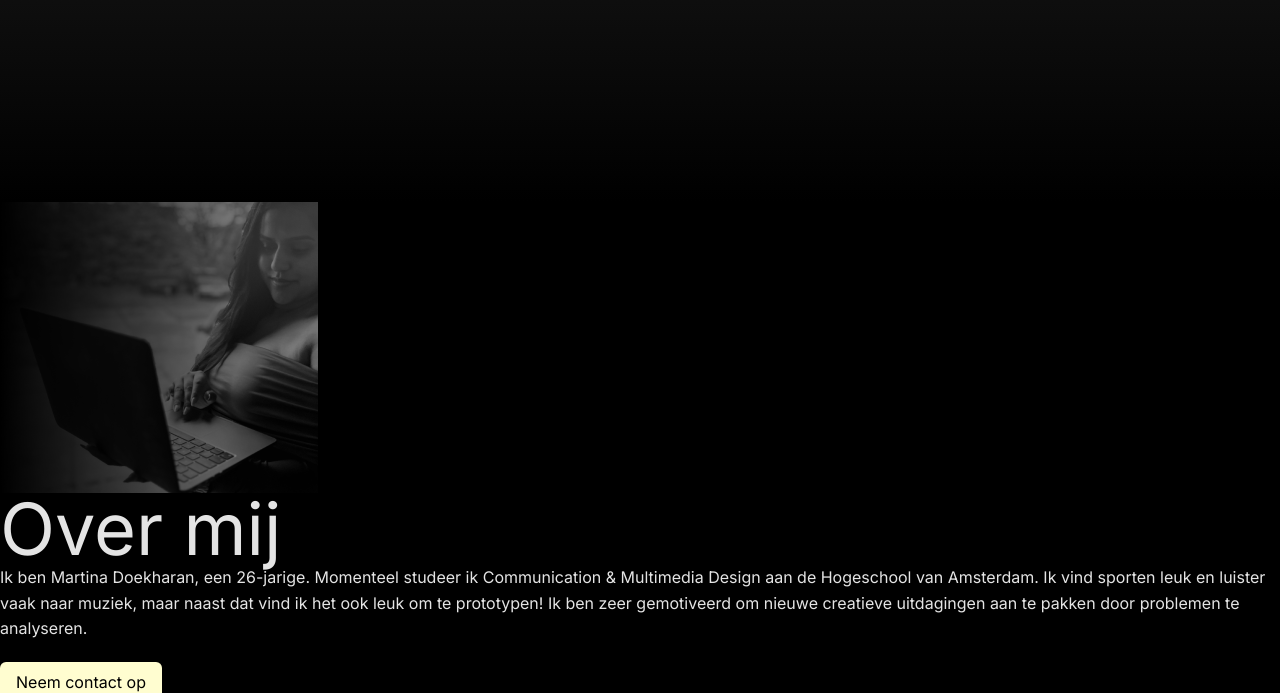
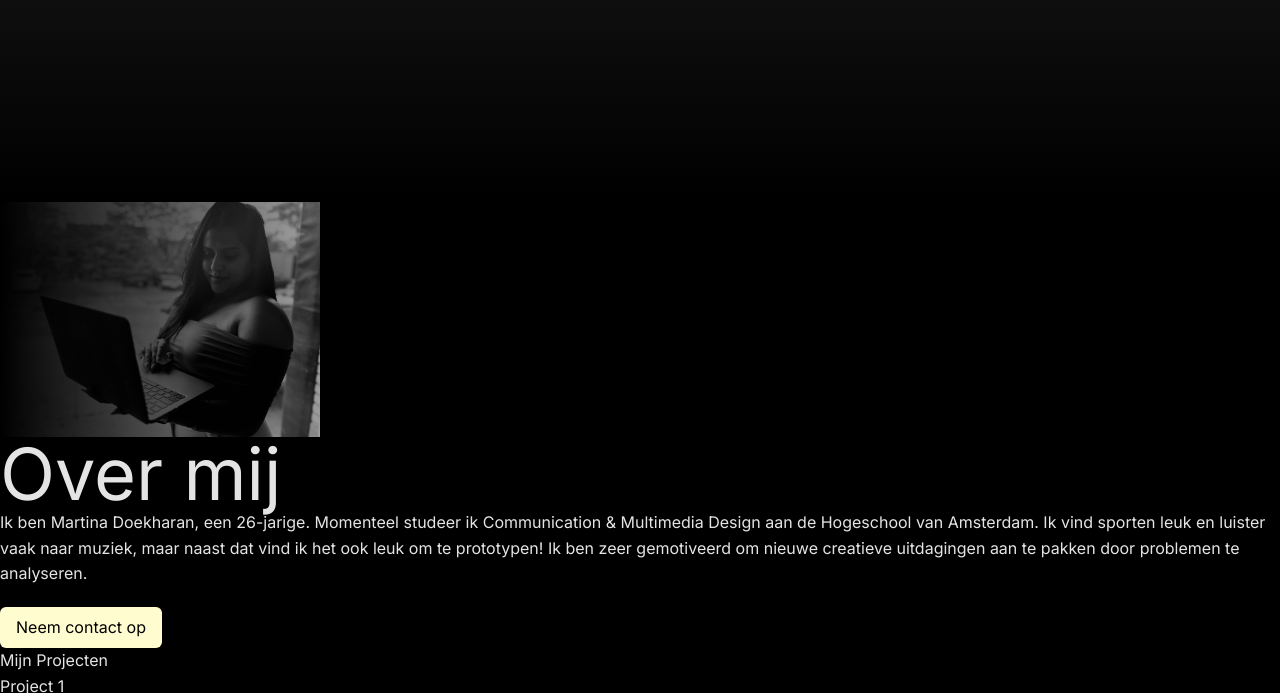
Before and after one commit to kmd98x/martinadoekharan, a website built with Vite: page index.html in a window 1280 px wide. Shown: the part 598-1291 px from the top of the page. Built offline with nearby package versions, Linux system fonts and the light colour scheme.

Commit message:
fototest

```diff
--- a/index.html
+++ b/index.html
@@ -20,7 +20,7 @@
     </header>
 
     <section id="about">
-        <img src="src/images/bewerktefoto1.png" alt="foto van KMD">
+        <img src="src/images/bewerktefoto2.png" alt="foto van KMD">
         <h2 class="text-7xl">Over mij</h2>
         <p>Ik ben Martina Doekharan, een 26-jarige. Momenteel studeer ik Communication & Multimedia Design aan de Hogeschool van Amsterdam. Ik vind sporten leuk en luister vaak naar muziek, maar naast dat vind ik het ook leuk om te prototypen! Ik ben zeer gemotiveerd om nieuwe creatieve uitdagingen aan te pakken door problemen te analyseren.</p>
         <button class="contact-btn">Neem contact op</button>
```
